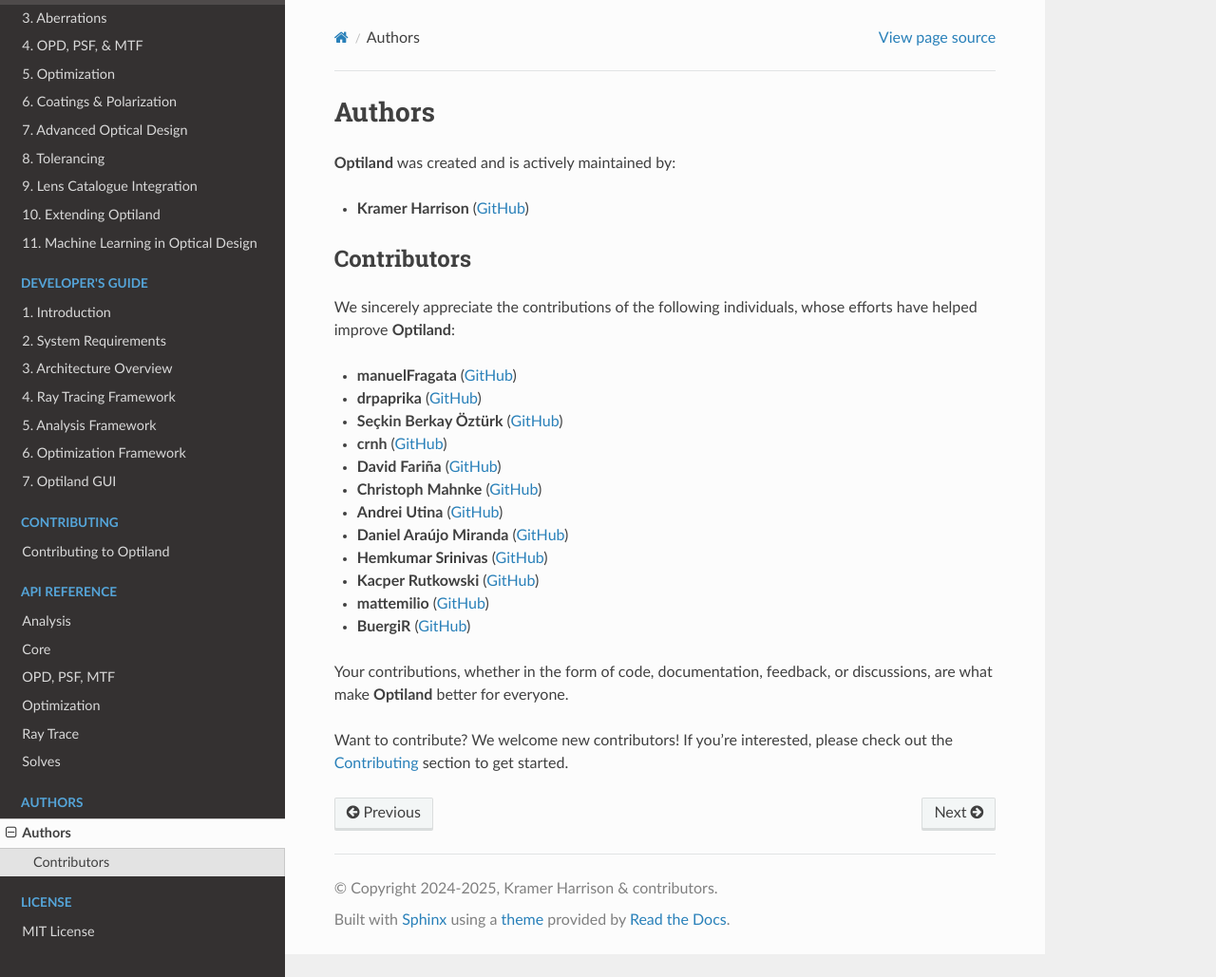
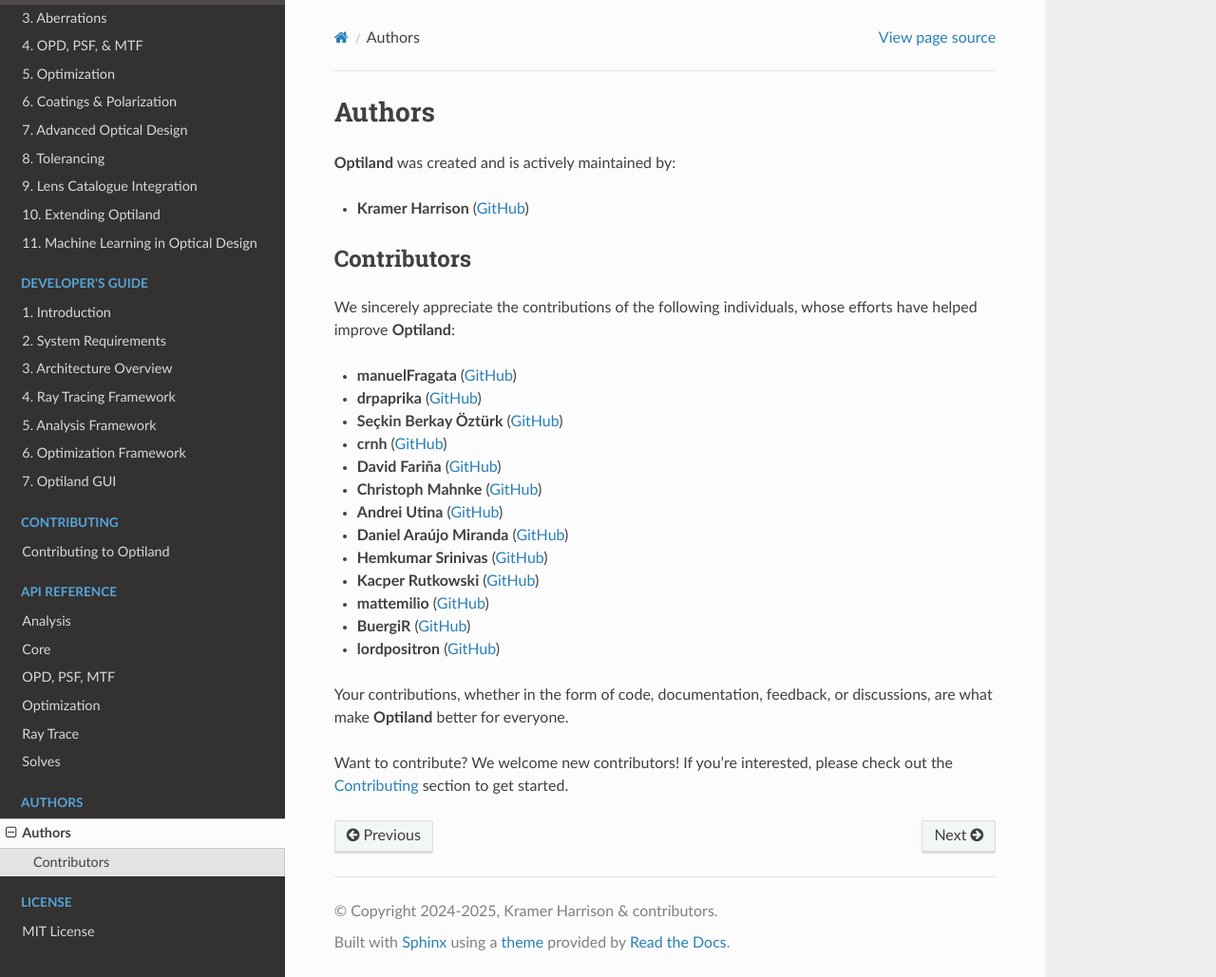
Before and after one commit to HarrisonKramer/optiland, a Sphinx documentation site: the page built from docs/authors.rst, in a window 1280 px wide and 1029 px high. Shown: the whole window at 95% size. Built offline with Sphinx 7.4.7 and the Read the Docs theme 3.1.0, drawn with Linux system fonts in a browser that asks for light colours; pages that are not in the unit, such as notebooks, are missing from menus.

Commit message:
docs: add lordpositron to the list of contributors

```diff
--- a/docs/authors.rst
+++ b/docs/authors.rst
@@ -24,6 +24,7 @@
 - **Kacper Rutkowski** (`GitHub <https://github.com/kkrutkowski>`_)
 - **mattemilio** (`GitHub <https://github.com/mattemilio>`_)
 - **BuergiR** (`GitHub <https://github.com/BuergiR>`_)
+- **lordpositron** (`GitHub <https://github.com/lordpositron>`_)
 
 
 Your contributions, whether in the form of code, documentation, feedback, or discussions, are what make **Optiland** better for everyone.
```
